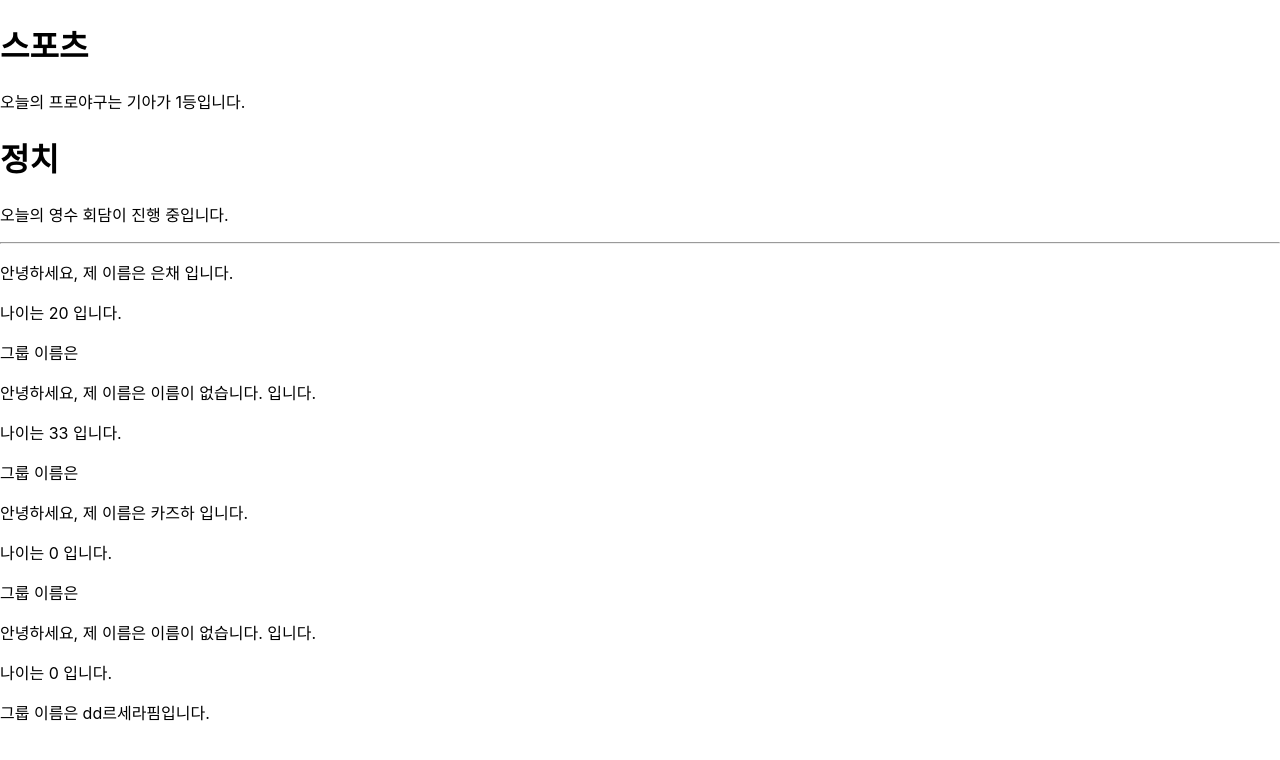
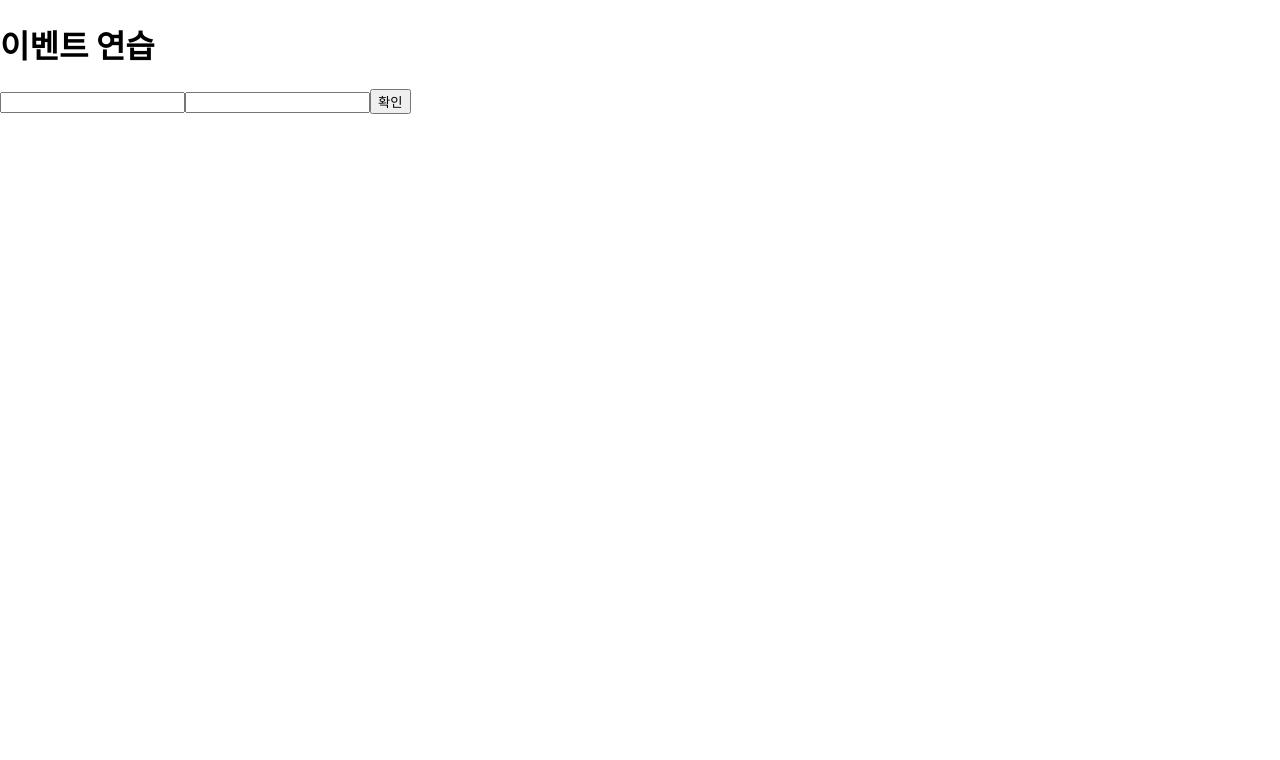
Before and after one commit to tpgh1554/React, a React (Create React App) app: page / in a window 1280 px wide. Shown: the top 760 px of the page. Built offline with nearby package versions, Linux system fonts and the light colour scheme.

Commit message:
04.30 오전실습

```diff
--- a/src/App.js
+++ b/src/App.js
@@ -9,19 +9,19 @@ import "./App.css";
 // 인라인 스타일링 :
 // import Greeting from "./Greeting";
 // import Welcome from "./Welcome";
-import Section from "./Section";
-import MyComponent from "./MyComponent";
+// import Section from "./Section";
+// import MyComponent from "./MyComponent";
+// import Say from "./Say";
+// import Clock from "./Clock";
+import EventPractice from "./EventPractice";
+
 // 컴포넌트의 재활용
 function App() {
   return (
     <>
-      <Section title="스포츠" content="오늘의 프로야구는 기아가 1등입니다." />
-      <Section title="정치" content="오늘의 영수 회담이 진행 중입니다." />
-      <hr />
-      <MyComponent name="은채" age={20} />
-      <MyComponent age={33} />
-      <MyComponent name="카즈하" />
-      <MyComponent>dd르세라핌입니다.</MyComponent>
+      {/* <Say /> */}
+      {/* <Clock /> */}
+      <EventPractice />
     </>
   );
 }
--- /dev/null
+++ b/src/Clock.jsx
@@ -0,0 +1,24 @@
+import { useEffect, useState } from "react";
+
+const Clock = () => {
+  const [date, setDate] = useState(new Date());
+
+  useEffect(() => {
+    const intervalID = setInterval(() => setDate(new Date()), 1000);
+    return () => clearInterval(intervalID);
+  }, []);
+
+  // 정해진 간격에 맞춰 콜백 함수를 호출
+  // const tick = () => {
+  //   setDate(new Date());
+  // }
+
+  return (
+    <>
+      <h1>현재 시간을 표시합니다.</h1>
+      <h2>현재 시간은 {date.toLocaleTimeString()}</h2>
+    </>
+  );
+};
+
+export default Clock;
--- /dev/null
+++ b/src/EventPractice.jsx
@@ -0,0 +1,36 @@
+import { useState } from "react";
+
+const EventPractice = () => {
+  const [message, setMessage] = useState("");
+  const [userName, setUserName] = useState("");
+  const onChangeUserName = (e) => setUserName(e.target.value);
+  const onChangeMessage = (e) => setMessage(e.target.value);
+  const onClick = () => {
+    alert(userName + " : " + message);
+    setUserName("");
+    setMessage("");
+  };
+  const onKeyPress = (e) => {
+    if (e.key === "Enter") onClick();
+  };
+
+  // const changeMsg = (e) => {
+  //   setMessage(e.target.value);
+  // };
+
+  return (
+    <>
+      <h1>이벤트 연습</h1>
+      <input type="text" value={userName} onChange={onChangeUserName} />
+      <input
+        type="text"
+        value={message}
+        onChange={onChangeMessage}
+        onKeyDown={onKeyPress}
+      />
+      <button onClick={onClick}>확인</button>
+    </>
+  );
+};
+
+export default EventPractice;
--- /dev/null
+++ b/src/Say.jsx
@@ -0,0 +1,28 @@
+import { useState } from "react";
+
+const Say = () => {
+  const [message, setMessage] = useState(""); // 상태 관리
+  const onClickEnter = () => setMessage("안녕하세요!!");
+  const onClickLeave = () => setMessage("안녕히 가세요!!");
+  const [val, setColor] = useState("black"); // 상태 관리(랜더링 할지 말지 결정)
+
+  console.log("Say 리렌더링!!!!!");
+
+  return (
+    <>
+      <button onClick={onClickEnter}>입장</button>
+      <button onClick={onClickLeave}>퇴장</button>
+      <h1 style={{ color: val }}>{message}</h1>
+      <button style={{ color: "red" }} onClick={() => setColor("red")}>
+        빨간색
+      </button>
+      <button style={{ color: "green" }} onClick={() => setColor("green")}>
+        초록색
+      </button>
+      <button style={{ color: "blue" }} onClick={() => setColor("blue")}>
+        파란색
+      </button>
+    </>
+  );
+};
+export default Say;
--- a/src/index.js
+++ b/src/index.js
@@ -1,15 +1,11 @@
-import React from 'react';
-import ReactDOM from 'react-dom/client';
-import './index.css';
-import App from './App';
-import reportWebVitals from './reportWebVitals';
+import React from "react";
+import ReactDOM from "react-dom/client";
+import "./index.css";
+import App from "./App";
+import reportWebVitals from "./reportWebVitals";
 
-const root = ReactDOM.createRoot(document.getElementById('root'));
-root.render(
-  <React.StrictMode>
-    <App />
-  </React.StrictMode>
-);
+const root = ReactDOM.createRoot(document.getElementById("root"));
+root.render(<App />);
 
 // If you want to start measuring performance in your app, pass a function
 // to log results (for example: reportWebVitals(console.log))
```
